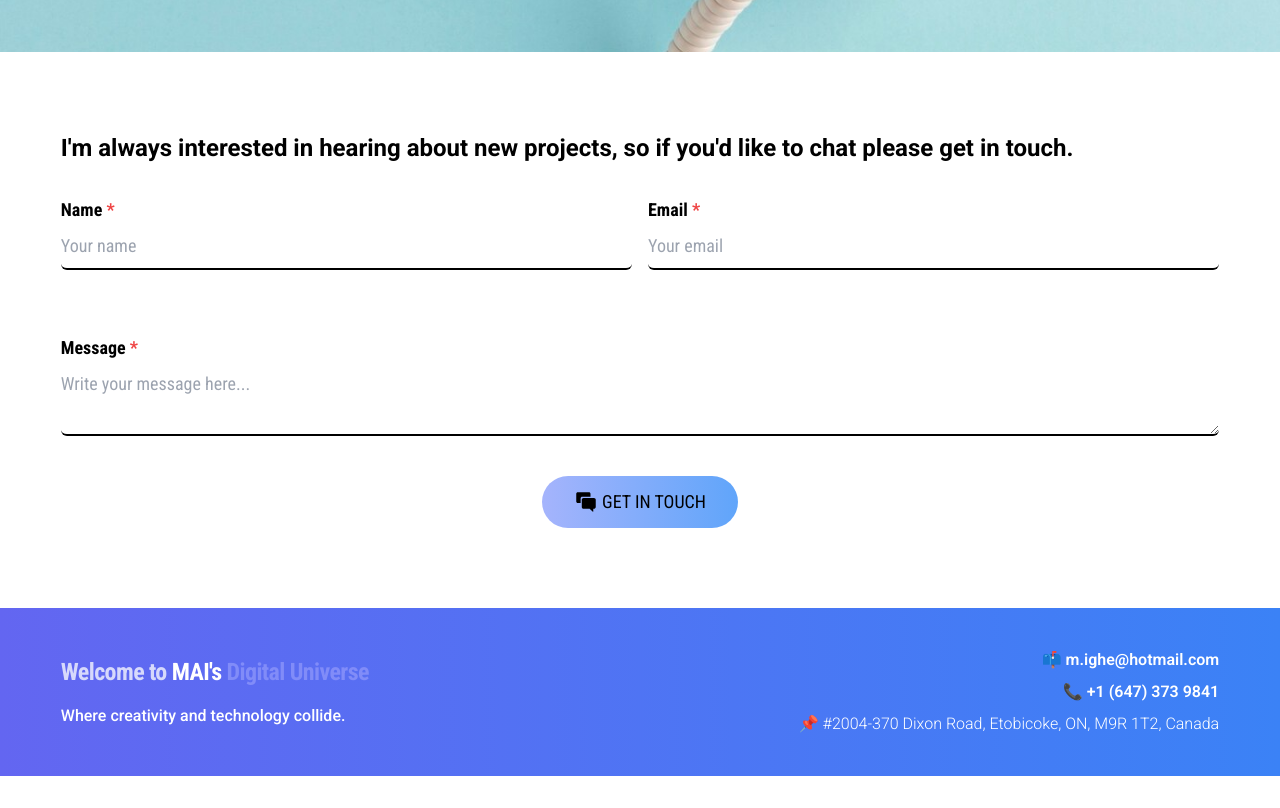
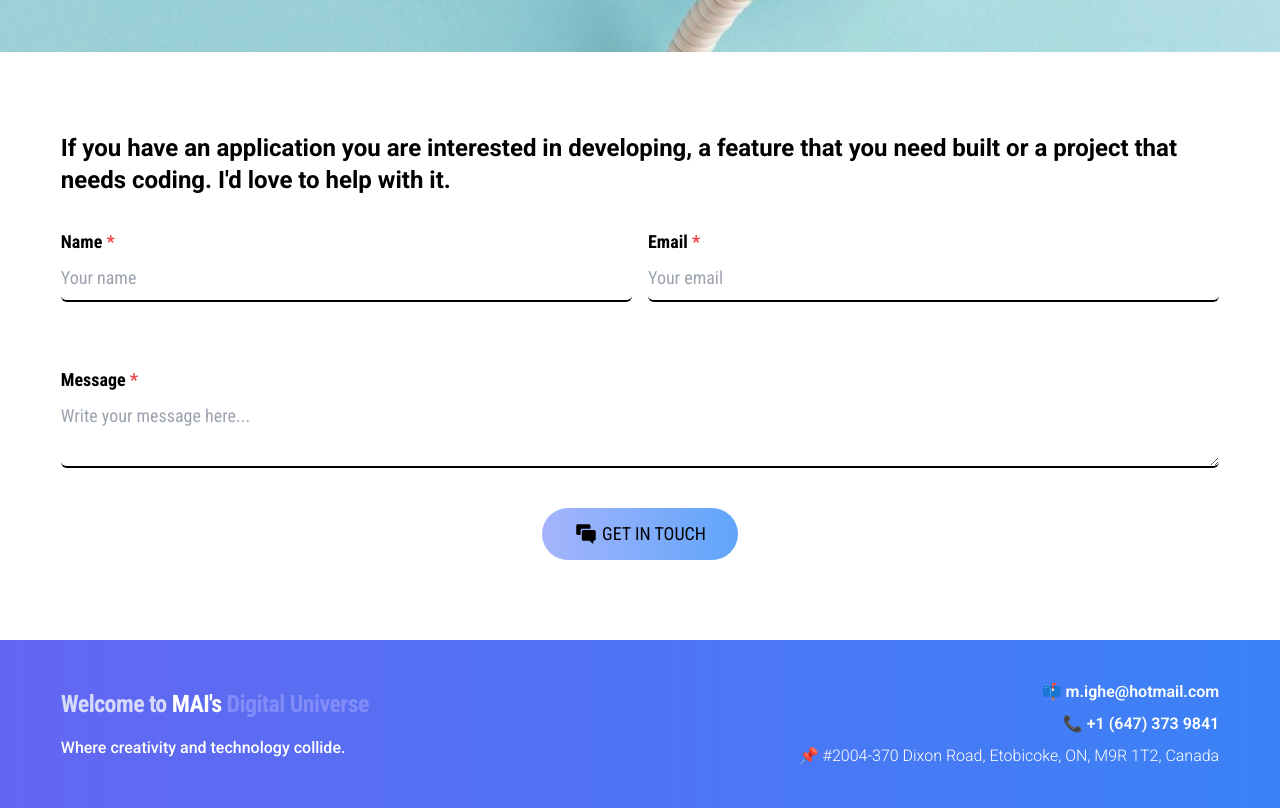
Before and after one commit to katarighe/my-portfolio-website, a React (Vite) app: page /contact in a window 1280 px wide. Shown: the part 840-1648 px from the top of the page. Before the commit the page ends 1616 px from the top, so only its background shows below. Built offline with nearby package versions, Linux system fonts and the light colour scheme.

Commit message:
Update the contact message

```diff
--- a/src/pages/Contact.jsx
+++ b/src/pages/Contact.jsx
@@ -12,8 +12,9 @@ function Contact() {
       <section className="py-20">
         <div className="container">
           <h2 className="font-bold text-2xl mb-1 font-robotoOriginal">
-            I&apos;m always interested in hearing about new projects, so if
-            you&apos;d like to chat please get in touch.
+            If you have an application you are interested in developing, a
+            feature that you need built or a project that needs coding. I&apos;d
+            love to help with it.
           </h2>
           <form
             action="https://formspree.io/f/mlekylyd"
```
